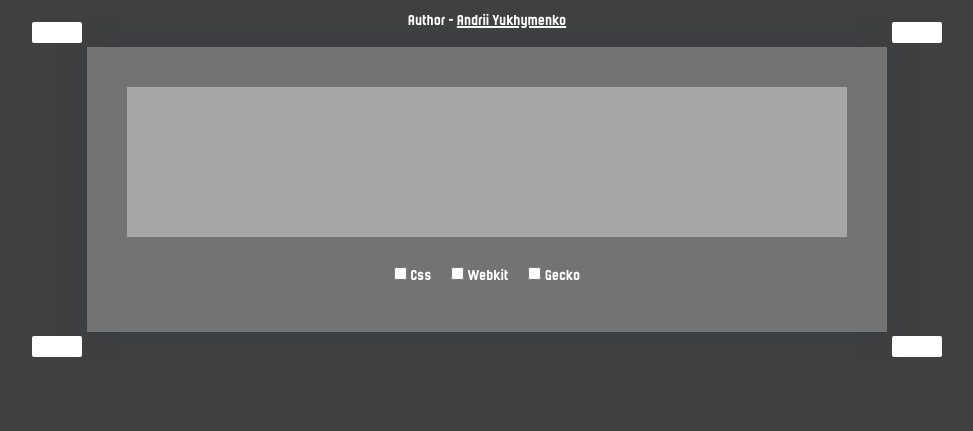
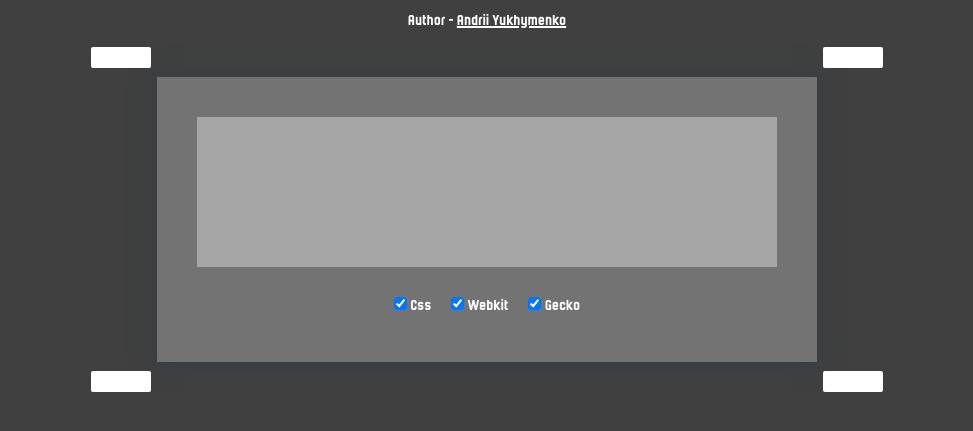
Before and after one commit to Andrii-Yukhymenko/border-radius, a website: page app/index.html in a window 1280 px wide. Shown: the part 67-498 px from the top of the page, without its empty margins (153-1126 px from the left). Drawn offline with Linux system fonts and the light colour scheme.

Commit message:
Мелкие правки в css

```diff
--- a/app/index.html
+++ b/app/index.html
@@ -6,7 +6,7 @@
     <link rel="shortcut icon" href="img/favicon.ico" type="image/x-icon" />
     <meta http-equiv="X-UA-Compatible" content="ie=edge" />
     <meta name="theme-color" content="#111111" />
-    <title>New site</title>
+    <title>Border-radius constructor</title>
     <link rel="stylesheet" href="css/global.css" />
     <link rel="stylesheet" href="css/vendor.css" />
     <link rel="stylesheet" href="css/main.css" />
@@ -25,15 +25,15 @@
               <div class="figure__result"></div>
               <div class="figure__checkbox-list">
                 <div class="figure__checkbox checkbox">
-                  <input class="checkbox__input" type="checkbox" name="css" id="css" />
+                  <input class="checkbox__input" type="checkbox" name="css" id="css" checked/>
                   <label for="css" class="checkbox__label">Css</label>
                 </div>
                 <div class="figure__checkbox checkbox">
-                  <input class="checkbox__input" type="checkbox" name="webkit" id="webkit" />
+                  <input class="checkbox__input" type="checkbox" name="webkit" id="webkit" checked />
                   <label for="css" class="checkbox__label">Webkit</label>
                 </div>
                 <div class="figure__checkbox checkbox">
-                  <input class="checkbox__input" type="checkbox" name="gecko" id="gecko" />
+                  <input class="checkbox__input" type="checkbox" name="gecko" id="gecko" checked />
                   <label for="css" class="checkbox__label">Gecko</label>
                 </div>
               </div>
--- a/src/scss/_vars.scss
+++ b/src/scss/_vars.scss
@@ -1,2 +1,2 @@
 $maxWidth: 1920;
-$maxWidthContainer: 800;
+$maxWidthContainer: 700;
--- a/src/scss/main.scss
+++ b/src/scss/main.scss
@@ -14,6 +14,7 @@ body {
 .container {
   max-width: $maxWidthContainer + px;
   margin: 0 auto;
+  padding: 0px 20px;
 }
 .title {
   font-size: 40px;
@@ -30,7 +31,7 @@ body {
   }
   &__subtitle {
     text-align: center;
-    margin: 0px 0px 20px 0px;
+    margin: 0px 0px 50px 0px;
   }
   &__link {
     text-decoration: underline 2px;
@@ -59,29 +60,32 @@ body {
   &__checkbox {
   }
   &__border-input {
-    width: 50px;
+    width: 60px;
     padding: 2px;
     position: absolute;
     border-radius: 2px;
     &--top-left {
-      top: -25px;
+      top: -30px;
       left: 0;
       transform: translate(-110%, 0%);
     }
     &--top-right {
-      top: -25px;
+      top: -30px;
       right: 0;
       transform: translate(110%, 0%);
     }
     &--bottom-left {
-      bottom: -25px;
+      bottom: -30px;
       left: 0;
       transform: translate(-110%, 0%);
     }
     &--bottom-right {
-      bottom: -25px;
+      bottom: -30px;
       right: 0;
       transform: translate(110%, 0%);
+    }
+    @media (max-width: 800px) {
+      transform: translate(0%, 0%);
     }
   }
 }
```
Also changed, not shown: src/index.html (+4 -4 lines), app/css/main.css, app/fonts/HermanoMayor.ttf (deleted), 1 other file.
